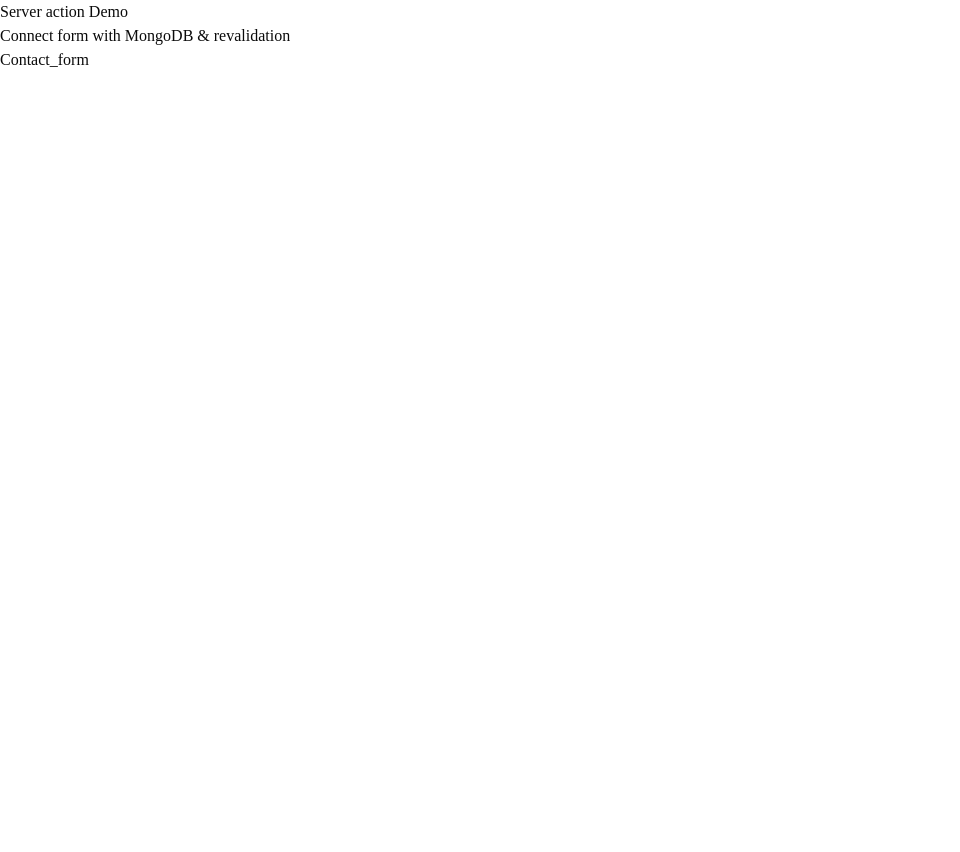
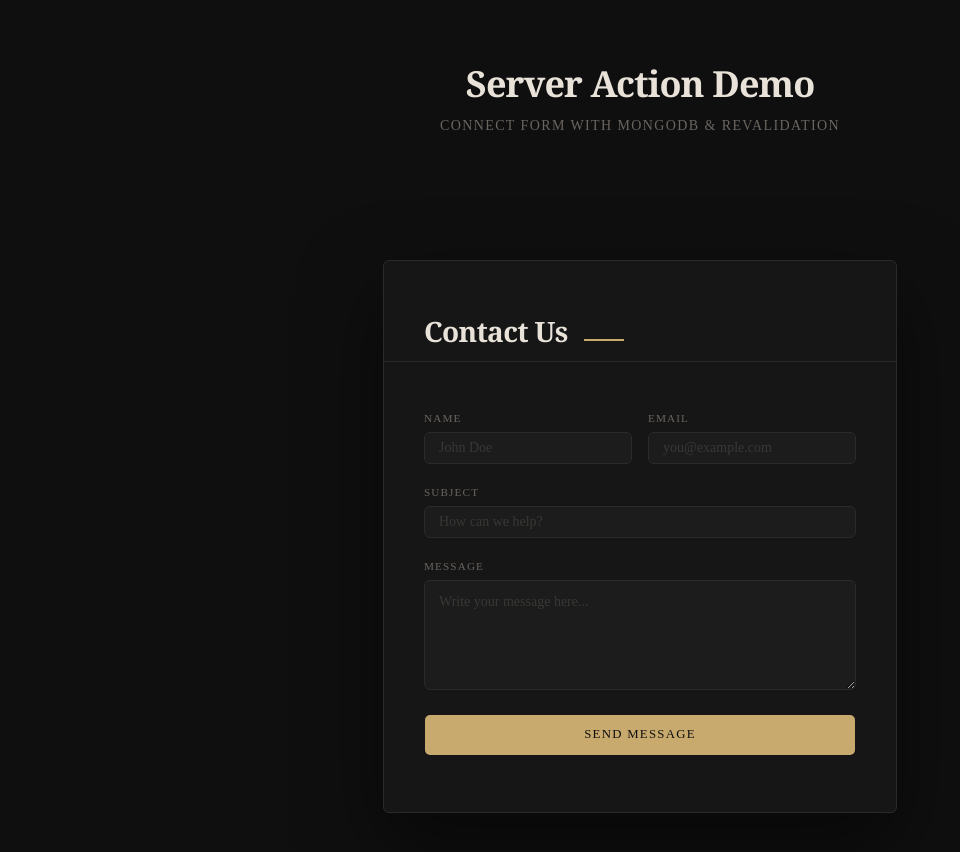
Before and after one commit to Jeet000001/server-action-projrct, a Next.js app: page / in a window 1280 px wide. Shown: the top 852 px of the page, without its empty margins (0-960 px from the left). Before the commit the page ends 800 px from the top, so only its background shows below. Built offline with nearby package versions, Linux system fonts and the light colour scheme.

Commit message:
feat: enhance Contact_form with form handling and styling

```diff
--- a/app/page.js
+++ b/app/page.js
@@ -3,12 +3,17 @@
 
 const page = () => {
   return (
-    <div>
-      <div>
-        <h1>Server action Demo</h1>
-        <p>Connect form with MongoDB & revalidation</p>
+    <div className="min-h-screen bg-[#0f0f0f] flex flex-col items-center justify-center px-8 py-16">
+      <div className="text-center flex flex-col items-center gap-3">
+        <h1 className="font-serif text-4xl font-semibold text-[#e8e2d9] tracking-tight">
+          Server Action Demo
+        </h1>
+        <p className="text-sm font-light text-[#6b6560] tracking-widest uppercase">
+          Connect form with MongoDB & revalidation
+        </p>
       </div>
       <Contact_form />
+
     </div>
   )
 }
--- a/components/Contact_form.jsx
+++ b/components/Contact_form.jsx
@@ -1,9 +1,133 @@
 "use client"
 
+import { useState } from "react"
+import { Card, CardContent, CardHeader, CardTitle } from "./ui/card"
+import { Label } from "./ui/label"
+import { Input } from "./ui/input"
+import { Textarea } from "./ui/textarea"
+import { Button } from "./ui/button"
+
 const Contact_form = () => {
-  return (
-    <div>Contact_form</div>
-  )
+    const [isSubmit, setIsSubmit] = useState(false)
+    const [message, setMessage] = useState("")
+
+    const onSubmit = async (e) => {
+        e.preventDefault()
+        setIsSubmit(true)
+        const formData = new FormData(e.target)
+        // your submit logic here
+    }
+
+    return (
+        <div className="min-h-screen bg-[#0f0f0f] flex items-center justify-center p-8">
+            <Card className="w-full max-w-[520px] bg-[#161616] border border-[#2a2a2a] rounded-sm shadow-[0_32px_80px_rgba(0,0,0,0.5)] animate-in slide-in-from-bottom-6 duration-500">
+
+                <CardHeader className="px-10 pt-10 pb-6 border-b border-[#2a2a2a] flex flex-row items-end gap-4">
+                    <CardTitle className="font-serif text-[1.75rem] font-semibold text-[#e8e2d9] tracking-tight leading-none">
+                        Contact Us
+                    </CardTitle>
+                    <div className="w-10 h-0.5 bg-[#c8a96e] mb-1 shrink-0" />
+                </CardHeader>
+
+                <CardContent className="px-10 pt-8 pb-10">
+                    <form onSubmit={onSubmit} className="flex flex-col gap-5">
+
+                        {/* Name + Email row */}
+                        <div className="grid grid-cols-2 gap-4">
+                            <div className="flex flex-col gap-1.5">
+                                <Label
+                                    htmlFor="name"
+                                    className="text-[0.7rem] font-medium uppercase tracking-widest text-[#6b6560]"
+                                >
+                                    Name
+                                </Label>
+                                <Input
+                                    id="name"
+                                    name="name"
+                                    type="text"
+                                    placeholder="John Doe"
+                                    required
+                                    disabled={isSubmit}
+                                    className="bg-[#1c1c1c] border border-[#2a2a2a] rounded-sm px-3.5 py-2.5 text-sm font-light text-[#e8e2d9] placeholder:text-[#3a3835] focus-visible:ring-0 focus-visible:border-[#c8a96e] focus-visible:shadow-[0_0_0_3px_rgba(200,169,110,0.08)] transition-all disabled:opacity-45"
+                                />
+                            </div>
+
+                            <div className="flex flex-col gap-1.5">
+                                <Label
+                                    htmlFor="email"
+                                    className="text-[0.7rem] font-medium uppercase tracking-widest text-[#6b6560]"
+                                >
+                                    Email
+                                </Label>
+                                <Input
+                                    id="email"
+                                    name="email"
+                                    type="email"
+                                    placeholder="you@example.com"
+                                    required
+                                    disabled={isSubmit}
+                                    className="bg-[#1c1c1c] border border-[#2a2a2a] rounded-sm px-3.5 py-2.5 text-sm font-light text-[#e8e2d9] placeholder:text-[#3a3835] focus-visible:ring-0 focus-visible:border-[#c8a96e] focus-visible:shadow-[0_0_0_3px_rgba(200,169,110,0.08)] transition-all disabled:opacity-45"
+                                />
+                            </div>
+                        </div>
+
+                        {/* Subject */}
+                        <div className="flex flex-col gap-1.5">
+                            <Label
+                                htmlFor="subject"
+                                className="text-[0.7rem] font-medium uppercase tracking-widest text-[#6b6560]"
+                            >
+                                Subject
+                            </Label>
+                            <Input
+                                id="subject"
+                                name="subject"
+                                type="text"
+                                placeholder="How can we help?"
+                                required
+                                disabled={isSubmit}
+                                className="bg-[#1c1c1c] border border-[#2a2a2a] rounded-sm px-3.5 py-2.5 text-sm font-light text-[#e8e2d9] placeholder:text-[#3a3835] focus-visible:ring-0 focus-visible:border-[#c8a96e] focus-visible:shadow-[0_0_0_3px_rgba(200,169,110,0.08)] transition-all disabled:opacity-45"
+                            />
+                        </div>
+
+                        {/* Message */}
+                        <div className="flex flex-col gap-1.5">
+                            <Label
+                                htmlFor="message"
+                                className="text-[0.7rem] font-medium uppercase tracking-widest text-[#6b6560]"
+                            >
+                                Message
+                            </Label>
+                            <Textarea
+                                id="message"
+                                name="message"
+                                placeholder="Write your message here..."
+                                required
+                                disabled={isSubmit}
+                                className="bg-[#1c1c1c] border border-[#2a2a2a] rounded-sm px-3.5 py-2.5 text-sm font-light text-[#e8e2d9] placeholder:text-[#3a3835] min-h-[110px] leading-relaxed focus-visible:ring-0 focus-visible:border-[#c8a96e] focus-visible:shadow-[0_0_0_3px_rgba(200,169,110,0.08)] transition-all disabled:opacity-45 resize-y"
+                            />
+                        </div>
+
+                        {/* Submit Button */}
+                        <Button
+                            type="submit"
+                            disabled={isSubmit}
+                            className="mt-1 w-full bg-[#c8a96e] hover:bg-[#c8a96e]/85 text-[#0f0f0f] text-[0.8rem] font-medium uppercase tracking-widest rounded-sm py-5 transition-all hover:-translate-y-px active:translate-y-0 disabled:opacity-50 disabled:cursor-not-allowed"
+                        >
+                            {isSubmit ? "Sending..." : "Send Message"}
+                        </Button>
+
+                        {/* Success message */}
+                        {message && (
+                            <p className="text-center text-[0.82rem] text-[#c8a96e] tracking-wide animate-in fade-in duration-300">
+                                {message}
+                            </p>
+                        )}
+                    </form>
+                </CardContent>
+            </Card>
+        </div>
+    )
 }
 
 export default Contact_form
```
